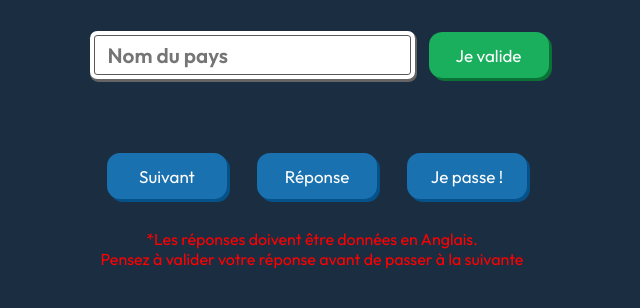
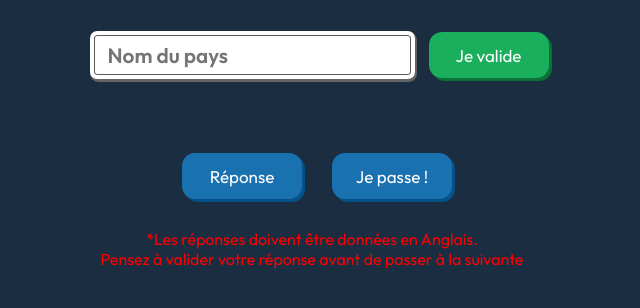
Before and after one commit to davidaddi/FlagGame-, a plain HTML site: page index.html in a window 1280 px wide. Shown: the part 82-390 px from the top of the page, without its empty margins (328-968 px from the left). Drawn offline with Linux system fonts and the light colour scheme; no server answers.

Commit message:
Gestion triche

```diff
--- a/index.html
+++ b/index.html
@@ -36,7 +36,7 @@
     <p class="result"></p><br>
 
     <div class="btns">
-        <button onclick="next()" class="next btn2">Suivant</button>
+        <!-- <button onclick="next()" class="next btn2">Suivant</button> -->
         <button onclick="getAnswer()" class="answer btn2">Réponse</button>
         <button onclick="skip()" class="skip btn2">Je passe !</button>
     </div>
```
